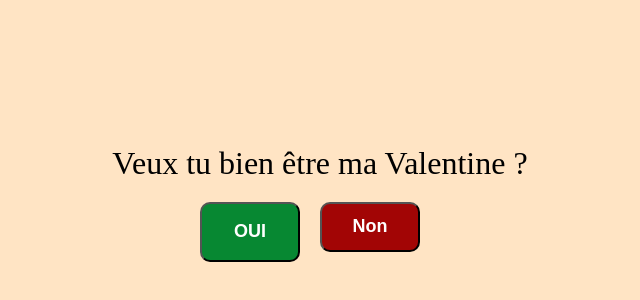
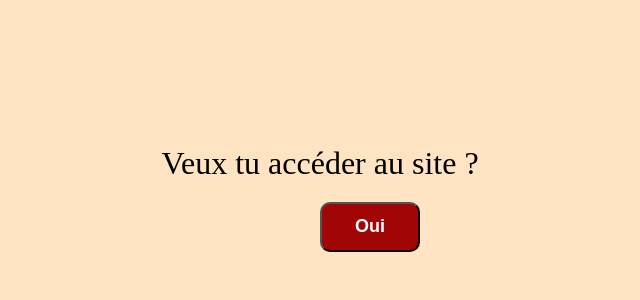
Before and after one commit to Xelky/Xelky.github.io, a plain HTML site: page index.html in a window 1280 px wide. Shown: the part 116-416 px from the top of the page, without its empty margins (320-960 px from the left). Drawn offline with Linux system fonts and the light colour scheme.

Commit message:
Change for Vincent

```diff
--- a/index.html
+++ b/index.html
@@ -8,12 +8,12 @@
 </head>
 <body>
     <div id="main" class="main">
-        <div>Veux tu bien être ma Valentine ?</div>
+        <div>Veux tu accéder au site ?</div>
         <div>
-            <button id="yes" class="btn-yes">OUI</button>
-            <button id="btn" class="btn-no">Non</button>
+        <!--<button id="yes" class="btn-yes">OUI</button>    -->
+            <button id="btn" class="btn-no">Oui</button>
         </div>
-        <div id="txt">ça ne sers à rien d'essayer de dire non tu sais</div>
+        <div id="txt">Tu peux abandonner je pense</div>
     </div>
     <div id="afterYes" class="afterYes">
         <img src="bear-kiss-bear-kisses.gif">
```
